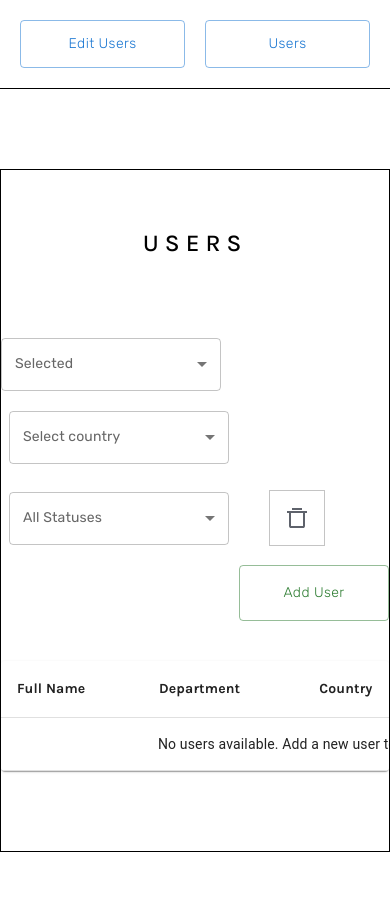
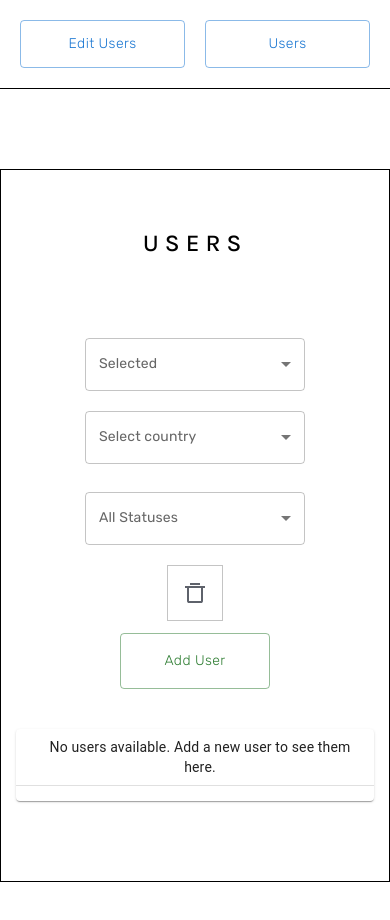
Before and after one commit to serg-hourwitz/users_control, a React (Vite) app: page / in a window 390 px wide. Shown: the top 920 px of the page. Built offline with nearby package versions, Linux system fonts and the light colour scheme.

Commit message:
added favicon & responsive styles for Users & Vodal

```diff
--- a/index.html
+++ b/index.html
@@ -2,7 +2,7 @@
 <html lang="en">
   <head>
     <meta charset="UTF-8" />
-    <!-- <link rel="icon" type="image/svg+xml" href="/avatar.ico" /> -->
+    <link rel="icon" type="image/svg+xml" href="public/icons8-control-16.ico" />
     <meta name="viewport" content="width=device-width, initial-scale=1.0" />
     <title>Users Control</title>
     <link rel="preconnect" href="https://fonts.googleapis.com" />
--- a/src/components/Modal/Modal.jsx
+++ b/src/components/Modal/Modal.jsx
@@ -14,7 +14,7 @@ const style = {
   top: '50%',
   left: '50%',
   transform: 'translate(-50%, -50%)',
-  width: 720,
+  Width: 720,
   bgcolor: 'background.paper',
   border: '2px solid #000',
   boxShadow: 24,
--- a/src/components/Modal/Modal.module.css
+++ b/src/components/Modal/Modal.module.css
@@ -11,3 +11,13 @@
   justify-content: flex-end;
   gap: 20px;
 }
+
+@media (max-width: 800px) {
+  .form {
+    grid-template-columns: none;
+  }
+
+  .buttons {
+    justify-content: space-between;
+  }
+}
--- a/src/components/Table/Table.jsx
+++ b/src/components/Table/Table.jsx
@@ -6,6 +6,7 @@ import TableHead from '@mui/material/TableHead';
 import TableRow from '@mui/material/TableRow';
 import Paper from '@mui/material/Paper';
 import DustBin from '../DustBin/DustBin';
+import styles from './Table.module.css';
 
 const BasicTable = ({ users, setUsers }) => {
   const deleteUser = (indexToDelete) => {
@@ -16,7 +17,11 @@ const BasicTable = ({ users, setUsers }) => {
 
   return (
     <TableContainer component={Paper}>
-      <Table sx={{ minWidth: 650 }} aria-label="user table">
+      <Table
+        className={styles.userTable}
+        // sx={{ minWidth: 650 }}
+        aria-label="user table"
+      >
         <TableHead>
           <TableRow>
             <TableCell
@@ -82,13 +87,15 @@ const BasicTable = ({ users, setUsers }) => {
             users.map((user, index) => (
               <TableRow key={index}>
                 <TableCell
-                  component="th"
+                  // component="th"
                   scope="row"
                   sx={{
                     fontFamily: 'var(--f-primary)',
-                    fontWeight: 'var(--fw - reg)',
+                    fontWeight: 'var(--fw-reg)',
                     fontSize: 'var(--fs-extra-small)',
+                    // Уникати пробілу в значеннях шрифтів
                   }}
+                  data-label="Full Name" // Додати атрибут для заголовка
                 >
                   {user.name}
                 </TableCell>
@@ -99,6 +106,7 @@ const BasicTable = ({ users, setUsers }) => {
                     fontWeight: 'var(--fw-light)',
                     fontSize: 'var(--fs-extra-small)',
                   }}
+                  data-label="Department" // Додати атрибут для заголовка
                 >
                   {user.department}
                 </TableCell>
@@ -109,6 +117,7 @@ const BasicTable = ({ users, setUsers }) => {
                     fontWeight: 'var(--fw-light)',
                     fontSize: 'var(--fs-extra-small)',
                   }}
+                  data-label="Country" // Додати атрибут для заголовка
                 >
                   {user.country}
                 </TableCell>
@@ -119,10 +128,13 @@ const BasicTable = ({ users, setUsers }) => {
                     fontWeight: 'var(--fw-light)',
                     fontSize: 'var(--fs-extra-small)',
                   }}
+                  data-label="Status" // Додати атрибут для заголовка
                 >
                   {user.status}
                 </TableCell>
-                <TableCell align="center">
+                <TableCell align="center" data-label="Actions">
+                  {' '}
+                  {/* Додати атрибут для заголовка */}
                   <DustBin onClick={() => deleteUser(index)} />
                 </TableCell>
               </TableRow>
--- /dev/null
+++ b/src/components/Table/Table.module.css
@@ -0,0 +1,38 @@
+@media (max-width: 680px) {
+  .userTable {
+    display: block;
+    /* Включити блочний режим */
+  }
+
+  .userTable thead {
+    display: none;
+    /* Сховати заголовки таблиці */
+  }
+
+  .userTable tr {
+    display: flex;
+    /* Зробити рядки флекс-контейнерами */
+    flex-direction: column;
+    /* Вертикальне вирівнювання */
+    margin-bottom: 15px;
+    /* Пробіл між рядками */
+  }
+
+  .userTable td {
+    display: flex;
+    /* Зробити стовпці флекс-контейнерами */
+    justify-content: space-between;
+    /* Вирівняти текст */
+    padding: 8px;
+    /* Додати відступ */
+  }
+
+  .userTable td::before {
+    content: attr(data-label);
+    /* Додати заголовок перед значенням */
+    font-weight: var(--fw-med);
+    /* Виділити заголовок */
+    margin-right: 10px;
+    /* Пробіл між заголовком і значенням */
+  }
+}
--- a/src/components/Users/Users.jsx
+++ b/src/components/Users/Users.jsx
@@ -79,6 +79,9 @@ const Users = () => {
               fontSize: 'var(--fs-extra-small)',
               fontWeight: 'var(--fw-light)',
               textTransform: 'none',
+              '@media (max-width: 1500px)': {
+                marginLeft: 0,
+              },
             }}
             title="Add User"
             onClick={handleOpenModal} // Open modal on button click
--- a/src/components/Users/Users.module.css
+++ b/src/components/Users/Users.module.css
@@ -3,6 +3,8 @@
   margin: 0 auto;
   margin-top: 80px;
   margin-bottom: 80px;
+  padding-left: 15px;
+  padding-right: 15px;
   padding-top: 60px;
   border: 1px solid var(--c-black);
 }
@@ -44,3 +46,14 @@
   border: 1px solid var(--c-explosive-grey);
   cursor: pointer;
 }
+
+@media (max-width: 1500px) {
+  .form {
+    flex-direction: column;
+    align-content: center;
+  }
+
+  .dustbinBlock {
+    margin-left: 0;
+  }
+}
```
Also changed, not shown: 1 other file (tests, documents, lock files or other folders).
